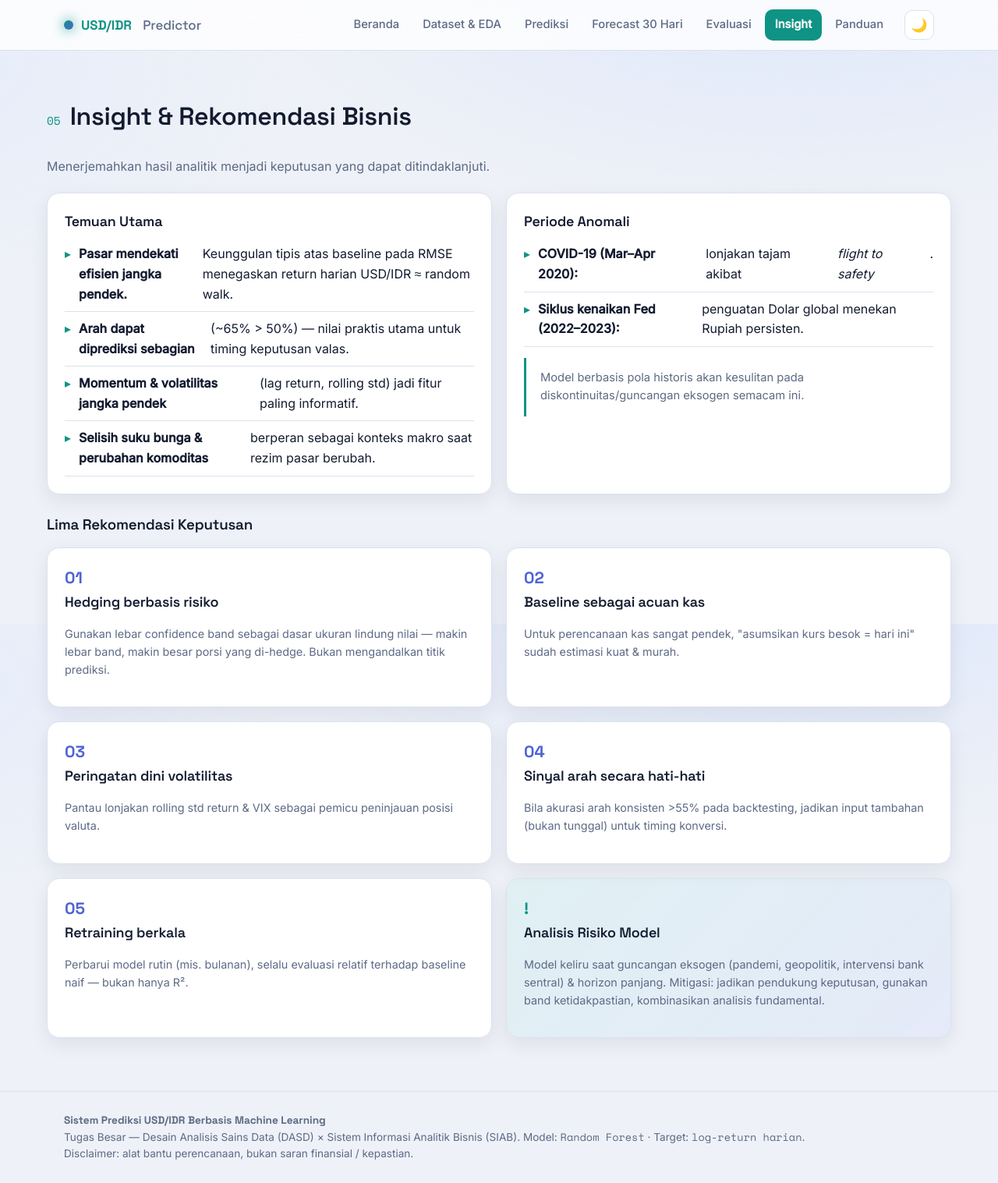
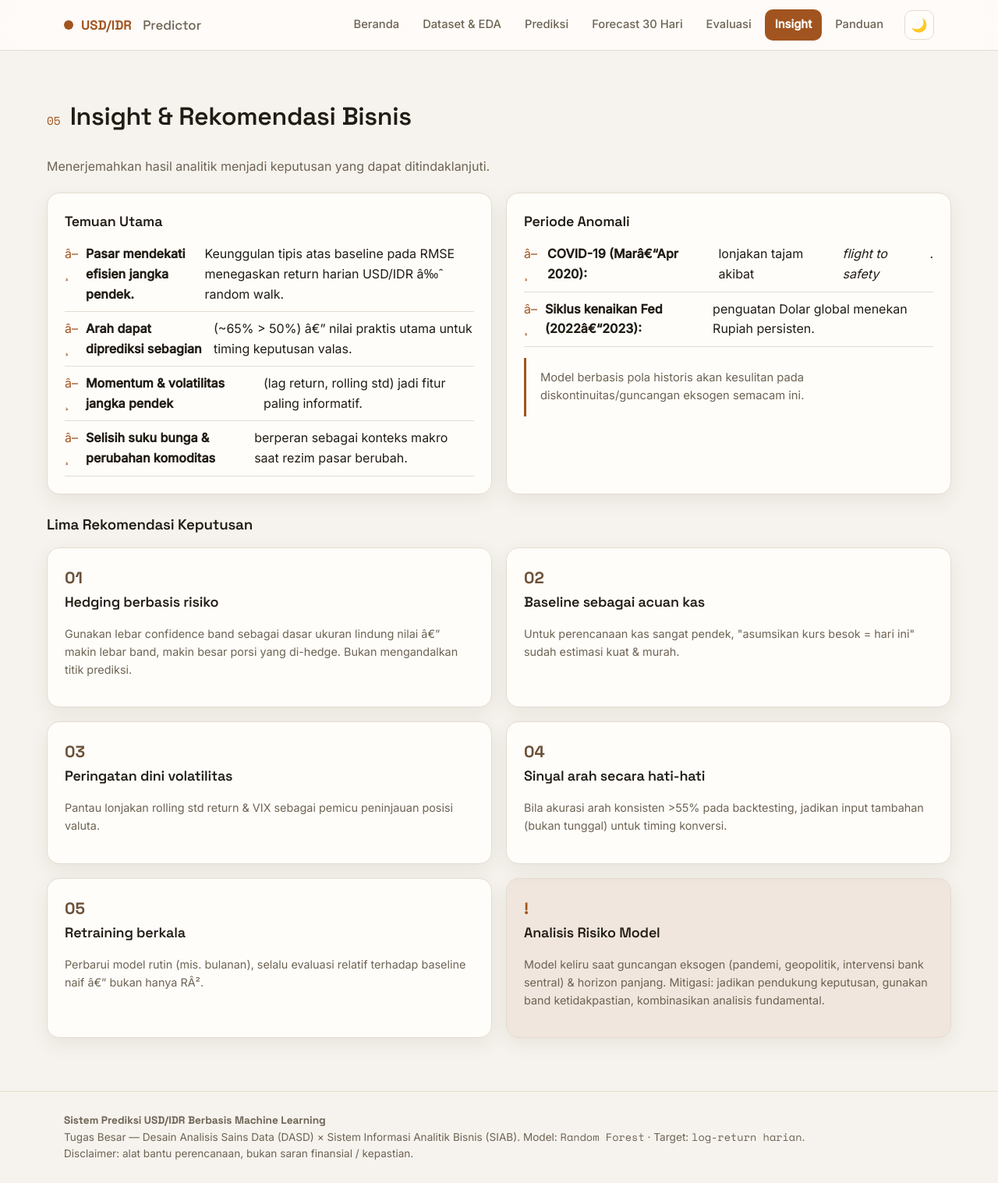
Before and after one commit to mslmnaa/DASD-CBL, a Flask app: page /insight in a window 1280 px wide. Shown: the whole page at 78% size. Run offline with Flask 3, Linux system fonts and the light colour scheme; parts of the project's set-up code (start-up, migrations or seed data) failed here and were passed over.

Commit message:
warna baru

```diff
--- a/static/css/style.css
+++ b/static/css/style.css
@@ -1,49 +1,56 @@
 /* ============================================================
-   USD/IDR Prediction Dashboard — Design System
+   USD/IDR Prediction Dashboard â€” Design System
    Fonts: Space Grotesk (display), Space Mono (numerik), Inter (body)
    ============================================================ */
 /* Tema TERANG = default (:root). Tema gelap via html[data-theme="dark"]. */
 :root {
-  --bg:        #eef1f7;
-  --bg-soft:   #ffffff;
-  --card:      #ffffff;
-  --card-2:    #f0f3fa;
-  --line:      #dbe2ee;
-  --text:      #131b30;
-  --muted:     #5d6a85;
-  --accent:    #0e9384;   /* teal (gelap, terbaca di latar terang) */
-  --accent-2:  #4f63d2;   /* indigo */
-  --up:        #047857;   /* hijau (naik) */
-  --down:      #db2f4c;   /* merah (turun) */
-  --warn:      #b45309;
+  --bg:        #f6f3ee;   /* pasir */
+  --bg-soft:   #fffdfa;
+  --card:      #fffdfa;
+  --card-2:    #f1ece3;
+  --line:      #e3dcd0;
+  --text:      #211c14;
+  --muted:     #6d6353;
+  --accent:    #a1541f;   /* tembaga */
+  --accent-2:  #6b5138;   /* kayu */
+  --up:        #3f7d5c;   /* lumut (naik) */
+  --down:      #b0453c;   /* bata (turun) */
+  --warn:      #8a6a0f;
   --on-accent: #ffffff;   /* teks di atas warna aksen */
+  /* warna transparan turunan: dipakai untuk isian pill, alert, hover baris */
+  --accent-soft: rgba(161,84,31,.08);
+  --accent-line: rgba(161,84,31,.30);
+  --up-soft:     rgba(63,125,92,.12);
+  --up-line:     rgba(63,125,92,.35);
+  --down-soft:   rgba(176,69,60,.10);
+  --down-line:   rgba(176,69,60,.32);
   --radius:    16px;
-  --shadow:    0 8px 24px rgba(20,30,60,.08);
-  --nav-bg:    rgba(255,255,255,.80);
-  --bg-grad:   radial-gradient(1200px 600px at 80% -10%, #dce7fb 0%, transparent 60%),
-               radial-gradient(900px 500px at -10% 10%, #e6edfb 0%, transparent 55%),
-               var(--bg);
+  --shadow:    0 8px 24px rgba(60,45,25,.08);
+  --nav-bg:    rgba(255,253,250,.82);
 }
 
 html[data-theme="dark"] {
-  --bg:        #0b1020;
-  --bg-soft:   #121a30;
-  --card:      #161f38;
-  --card-2:    #1c2746;
-  --line:      #25304f;
-  --text:      #e8edf7;
-  --muted:     #93a0bd;
-  --accent:    #5eead4;   /* teal */
-  --accent-2:  #7c9cff;   /* indigo */
-  --up:        #34d399;   /* hijau (naik) */
-  --down:      #fb7185;   /* merah (turun) */
-  --warn:      #fbbf24;
-  --on-accent: #06121f;
-  --shadow:    0 10px 30px rgba(0,0,0,.35);
-  --nav-bg:    rgba(11,16,32,.78);
-  --bg-grad:   radial-gradient(1200px 600px at 80% -10%, #16224a 0%, transparent 60%),
-               radial-gradient(900px 500px at -10% 10%, #15233f 0%, transparent 55%),
-               var(--bg);
+  --bg:        #17140f;
+  --bg-soft:   #1c1812;
+  --card:      #201c15;
+  --card-2:    #2a251c;
+  --line:      #332d22;
+  --text:      #f0eae0;
+  --muted:     #a89a85;
+  --accent:    #e08c4a;   /* tembaga terang */
+  --accent-2:  #c9a87c;   /* kayu terang */
+  --up:        #6fae8b;   /* lumut (naik) */
+  --down:      #e08079;   /* bata (turun) */
+  --warn:      #d9b25f;
+  --on-accent: #1a1109;
+  --accent-soft: rgba(224,140,74,.12);
+  --accent-line: rgba(224,140,74,.32);
+  --up-soft:     rgba(111,174,139,.14);
+  --up-line:     rgba(111,174,139,.35);
+  --down-soft:   rgba(224,128,121,.14);
+  --down-line:   rgba(224,128,121,.35);
+  --shadow:    0 10px 30px rgba(0,0,0,.42);
+  --nav-bg:    rgba(23,20,15,.80);
 }
 
 * { box-sizing: border-box; }
@@ -51,8 +58,7 @@ html { scroll-behavior: smooth; }
 body {
   margin: 0;
   font-family: "Inter", system-ui, sans-serif;
-  background: var(--bg-grad);
-  background-attachment: fixed;
+  background: var(--bg);
   color: var(--text);
   line-height: 1.6;
   -webkit-font-smoothing: antialiased;
@@ -77,7 +83,7 @@ a:hover { text-decoration: underline; }
 }
 .nav-inner { display: flex; align-items: center; gap: 8px; height: 64px; }
 .brand { display: flex; align-items: center; gap: 10px; font-family: "Space Grotesk"; font-weight: 700; font-size: 1.05rem; }
-.brand .dot { width: 12px; height: 12px; border-radius: 50%; background: linear-gradient(135deg, var(--accent), var(--accent-2)); box-shadow: 0 0 16px var(--accent); }
+.brand .dot { width: 12px; height: 12px; border-radius: 50%; background: var(--accent); }
 .nav-links { display: flex; gap: 4px; margin-left: auto; flex-wrap: wrap; }
 .nav-links a {
   color: var(--muted); padding: 8px 13px; border-radius: 10px; font-size: .92rem; font-weight: 500;
@@ -115,7 +121,7 @@ a:hover { text-decoration: underline; }
   padding: 5px 12px; border-radius: 999px; background: var(--card); margin-bottom: 18px;
 }
 .hero h1 { font-size: clamp(1.9rem, 4vw, 3rem); margin: 0 0 14px; line-height: 1.1; }
-.hero h1 .grad { background: linear-gradient(120deg, var(--accent), var(--accent-2)); -webkit-background-clip: text; background-clip: text; color: transparent; }
+.hero h1 .grad { color: var(--accent); }
 .hero p.lead { color: var(--muted); font-size: 1.08rem; max-width: 720px; }
 
 /* ---------------- cards & grid ---------------- */
@@ -127,7 +133,7 @@ a:hover { text-decoration: underline; }
 @media (max-width: 980px) {
   .grid-3, .grid-4 { grid-template-columns: repeat(2, 1fr); }
 }
-/* tablet / ponsel besar: dua kolom mulai sempit → satu kolom */
+/* tablet / ponsel besar: dua kolom mulai sempit â†’ satu kolom */
 @media (max-width: 760px) {
   .grid-2 { grid-template-columns: 1fr; }
 }
@@ -141,7 +147,7 @@ a:hover { text-decoration: underline; }
 }
 
 .card {
-  background: linear-gradient(180deg, var(--card), var(--bg-soft));
+  background: var(--card);
   border: 1px solid var(--line); border-radius: var(--radius);
   padding: 22px; box-shadow: var(--shadow);
 }
@@ -160,8 +166,8 @@ a:hover { text-decoration: underline; }
   font-family: "Space Grotesk"; font-weight: 700; font-size: 1.05rem;
   padding: 8px 18px; border-radius: 999px; display: inline-flex; align-items: center; gap: 8px;
 }
-.pill.up   { background: rgba(52,211,153,.14); color: var(--up);   border: 1px solid rgba(52,211,153,.4); }
-.pill.down { background: rgba(251,113,133,.14); color: var(--down); border: 1px solid rgba(251,113,133,.4); }
+.pill.up   { background: var(--up-soft);   color: var(--up);   border: 1px solid var(--up-line); }
+.pill.down { background: var(--down-soft); color: var(--down); border: 1px solid var(--down-line); }
 .big-num { font-family: "Space Mono"; font-size: 2.6rem; font-weight: 700; }
 .up-text { color: var(--up); } .down-text { color: var(--down); }
 
@@ -173,9 +179,9 @@ thead th {
   font-weight: 600; text-transform: uppercase; font-size: .76rem; letter-spacing: .06em; white-space: nowrap;
 }
 tbody td { padding: 10px 14px; border-top: 1px solid var(--line); }
-tbody tr:hover { background: rgba(124,156,255,.06); }
+tbody tr:hover { background: var(--accent-soft); }
 td.num, th.num { font-family: "Space Mono"; text-align: right; }
-tr.highlight td { background: rgba(94,234,212,.10); font-weight: 600; }
+tr.highlight td { background: var(--accent-soft); font-weight: 600; }
 .badge-juara { background: var(--accent); color: var(--on-accent); font-size: .68rem; font-weight: 700;
   padding: 2px 8px; border-radius: 6px; margin-left: 8px; font-family: "Space Grotesk"; }
 
@@ -186,10 +192,10 @@ input[type="number"], input[type="text"] {
   width: 100%; background: var(--bg); border: 1px solid var(--line); color: var(--text);
   padding: 10px 12px; border-radius: 10px; font-family: "Space Mono"; font-size: .95rem;
 }
-input:focus { outline: none; border-color: var(--accent); box-shadow: 0 0 0 3px rgba(94,234,212,.15); }
+input:focus { outline: none; border-color: var(--accent); box-shadow: 0 0 0 3px var(--accent-soft); }
 .btn {
   display: inline-flex; align-items: center; gap: 8px; cursor: pointer;
-  background: linear-gradient(120deg, var(--accent), var(--accent-2)); color: var(--on-accent);
+  background: var(--accent); color: var(--on-accent);
   border: none; padding: 12px 22px; border-radius: 11px; font-family: "Space Grotesk";
   font-weight: 700; font-size: .95rem; transition: .15s;
 }
@@ -197,17 +203,17 @@ input:focus { outline: none; border-color: var(--accent); box-shadow: 0 0 0 3px
 .btn-ghost { background: var(--card); color: var(--text); border: 1px solid var(--line); }
 
 .alert { padding: 12px 16px; border-radius: 11px; font-size: .9rem; margin-bottom: 16px; }
-.alert.err { background: rgba(251,113,133,.12); border: 1px solid rgba(251,113,133,.4); color: var(--down); }
-.alert.info { background: rgba(124,156,255,.10); border: 1px solid rgba(124,156,255,.35); color: var(--text); }
+.alert.err { background: var(--down-soft); border: 1px solid var(--down-line); color: var(--down); }
+.alert.info { background: var(--accent-soft); border: 1px solid var(--accent-line); color: var(--text); }
 
 /* ---------------- misc ---------------- */
 .note { background: var(--card); border-left: 3px solid var(--accent); padding: 14px 18px; border-radius: 0 12px 12px 0; color: var(--muted); font-size: .92rem; }
-.figure { background: #fff; border-radius: 12px; padding: 8px; border: 1px solid var(--line); }
+.figure { background: var(--card); border-radius: 12px; padding: 8px; border: 1px solid var(--line); }
 .figure img { width: 100%; display: block; border-radius: 8px; }
 .figure .cap { color: var(--muted); font-size: .82rem; padding: 8px 6px 2px; }
 ul.clean { list-style: none; padding: 0; margin: 0; }
 ul.clean li { padding: 9px 0; border-bottom: 1px solid var(--line); display: flex; gap: 10px; }
-ul.clean li::before { content: "▸"; color: var(--accent); }
+ul.clean li::before { content: "â–¸"; color: var(--accent); }
 .kv { display: flex; justify-content: space-between; padding: 7px 0; border-bottom: 1px dashed var(--line); }
 .kv .k { color: var(--muted); } .kv .v { font-family: "Space Mono"; }
 .section-title { display: flex; align-items: baseline; gap: 12px; margin: 0 0 4px; }
@@ -220,7 +226,7 @@ canvas { max-width: 100%; }
 img { max-width: 100%; height: auto; }
 
 /* ============================================================
-   RESPONSIVE — navbar collapsible & penyesuaian layar kecil
+   RESPONSIVE â€” navbar collapsible & penyesuaian layar kecil
    ============================================================ */
 @media (max-width: 860px) {
   /* tampilkan hamburger, sembunyikan menu (buka via toggle) */
--- a/templates/insight.html
+++ b/templates/insight.html
@@ -9,8 +9,8 @@
     <div class="card">
       <h3>Temuan Utama</h3>
       <ul class="clean">
-        <li><strong>Pasar mendekati efisien jangka pendek.</strong> Keunggulan tipis atas baseline pada RMSE menegaskan return harian USD/IDR ≈ random walk.</li>
-        <li><strong>Arah dapat diprediksi sebagian</strong> (~65% &gt; 50%) — nilai praktis utama untuk timing keputusan valas.</li>
+        <li><strong>Pasar mendekati efisien jangka pendek.</strong> Keunggulan tipis atas baseline pada RMSE menegaskan return harian USD/IDR â‰ˆ random walk.</li>
+        <li><strong>Arah dapat diprediksi sebagian</strong> (~65% &gt; 50%) â€” nilai praktis utama untuk timing keputusan valas.</li>
         <li><strong>Momentum & volatilitas jangka pendek</strong> (lag return, rolling std) jadi fitur paling informatif.</li>
         <li><strong>Selisih suku bunga & perubahan komoditas</strong> berperan sebagai konteks makro saat rezim pasar berubah.</li>
       </ul>
@@ -18,8 +18,8 @@
     <div class="card">
       <h3>Periode Anomali</h3>
       <ul class="clean">
-        <li><strong>COVID-19 (Mar–Apr 2020):</strong> lonjakan tajam akibat <em>flight to safety</em>.</li>
-        <li><strong>Siklus kenaikan Fed (2022–2023):</strong> penguatan Dolar global menekan Rupiah persisten.</li>
+        <li><strong>COVID-19 (Marâ€“Apr 2020):</strong> lonjakan tajam akibat <em>flight to safety</em>.</li>
+        <li><strong>Siklus kenaikan Fed (2022â€“2023):</strong> penguatan Dolar global menekan Rupiah persisten.</li>
       </ul>
       <div class="note" style="margin-top:14px">Model berbasis pola historis akan kesulitan pada diskontinuitas/guncangan eksogen semacam ini.</div>
     </div>
@@ -27,12 +27,12 @@
 
   <h3 style="margin:24px 0 14px">Lima Rekomendasi Keputusan</h3>
   <div class="grid grid-2">
-    <div class="card"><span class="rec-num">01</span><h3>Hedging berbasis risiko</h3><p class="sub">Gunakan lebar confidence band sebagai dasar ukuran lindung nilai — makin lebar band, makin besar porsi yang di-hedge. Bukan mengandalkan titik prediksi.</p></div>
+    <div class="card"><span class="rec-num">01</span><h3>Hedging berbasis risiko</h3><p class="sub">Gunakan lebar confidence band sebagai dasar ukuran lindung nilai â€” makin lebar band, makin besar porsi yang di-hedge. Bukan mengandalkan titik prediksi.</p></div>
     <div class="card"><span class="rec-num">02</span><h3>Baseline sebagai acuan kas</h3><p class="sub">Untuk perencanaan kas sangat pendek, "asumsikan kurs besok = hari ini" sudah estimasi kuat & murah.</p></div>
     <div class="card"><span class="rec-num">03</span><h3>Peringatan dini volatilitas</h3><p class="sub">Pantau lonjakan rolling std return & VIX sebagai pemicu peninjauan posisi valuta.</p></div>
     <div class="card"><span class="rec-num">04</span><h3>Sinyal arah secara hati-hati</h3><p class="sub">Bila akurasi arah konsisten &gt;55% pada backtesting, jadikan input tambahan (bukan tunggal) untuk timing konversi.</p></div>
-    <div class="card"><span class="rec-num">05</span><h3>Retraining berkala</h3><p class="sub">Perbarui model rutin (mis. bulanan), selalu evaluasi relatif terhadap baseline naif — bukan hanya R².</p></div>
-    <div class="card" style="background:linear-gradient(135deg,rgba(94,234,212,.10),rgba(124,156,255,.08))">
+    <div class="card"><span class="rec-num">05</span><h3>Retraining berkala</h3><p class="sub">Perbarui model rutin (mis. bulanan), selalu evaluasi relatif terhadap baseline naif â€” bukan hanya RÂ².</p></div>
+    <div class="card" style="background:var(--accent-soft)">
       <span class="rec-num" style="color:var(--accent)">!</span><h3>Analisis Risiko Model</h3>
       <p class="sub">Model keliru saat guncangan eksogen (pandemi, geopolitik, intervensi bank sentral) & horizon panjang. Mitigasi: jadikan pendukung keputusan, gunakan band ketidakpastian, kombinasikan analisis fundamental.</p>
     </div>
```
Also changed, not shown: templates/evaluasi.html (+13 -11 lines), templates/forecast.html (+10 -7 lines).
